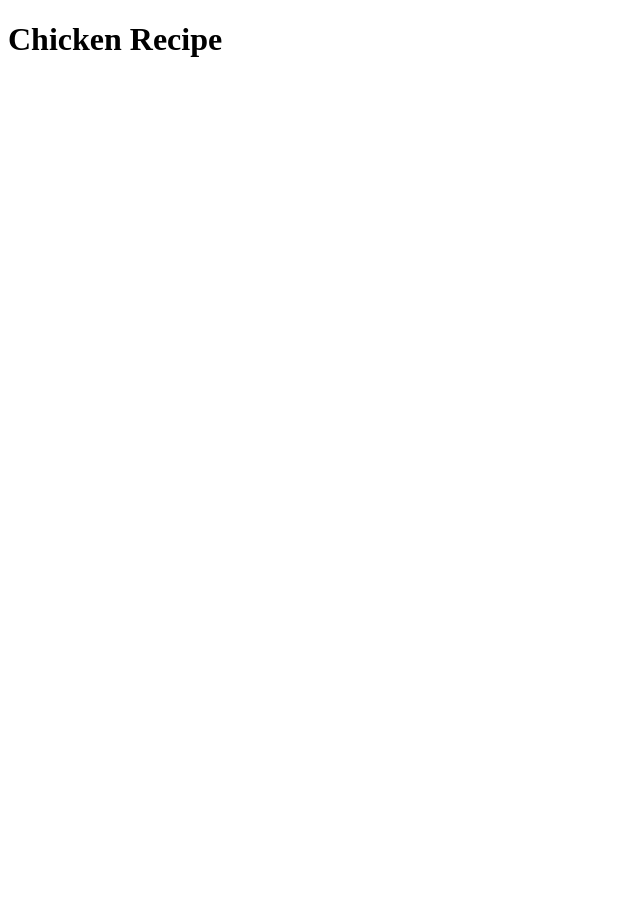
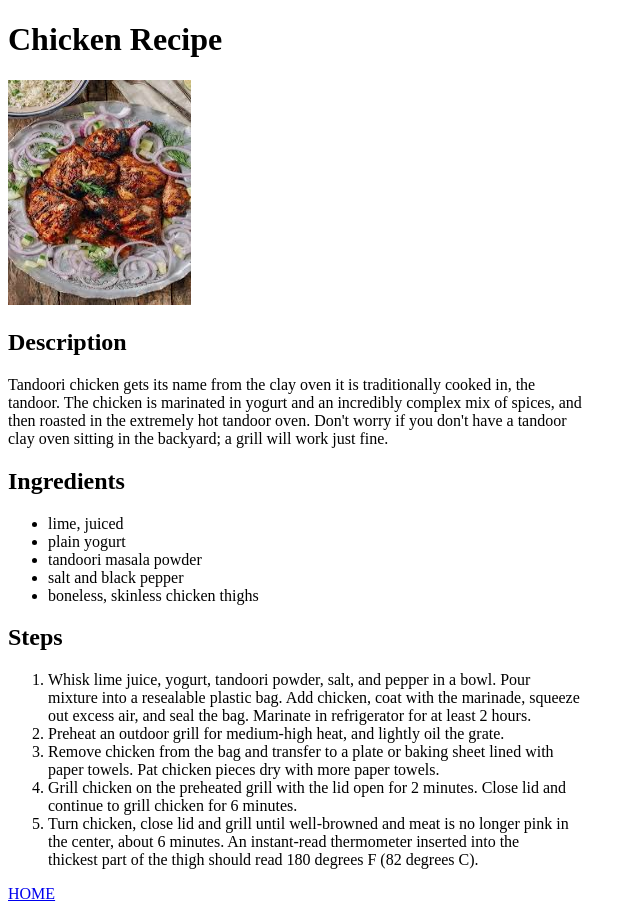
Before and after one commit to manishxspace/odin-recipes, a plain HTML site: page recipes/chicken.html in a window 1280 px wide. Shown: the whole page, without its empty margins (0-640 px from the left). Before the commit the page ends 800 px from the top, so only its background shows below. Drawn offline with Linux system fonts and the light colour scheme.

Commit message:
Add details to chicken.html

```diff
--- a/recipes/chicken.html
+++ b/recipes/chicken.html
@@ -7,5 +7,49 @@
 </head>
 <body>
     <h1>Chicken Recipe</h1>
+
+    <img src="../images/chicken.jpg" alt="chicken image" width="183" height="225">
+
+    <h2>Description</h2>
+    <p>Tandoori chicken gets its name from the clay oven it is traditionally cooked in, the
+       <br>
+       tandoor. The chicken is marinated in yogurt and an incredibly complex mix of spices, and
+       <br>
+       then roasted in the extremely hot tandoor oven. Don't worry if you don't have a tandoor
+       <br>
+       clay oven sitting in the backyard; a grill will work just fine.
+    </p>
+
+    <h2>Ingredients</h2>
+    <ul>
+        <li>lime, juiced</li>
+        <li>plain yogurt</li>
+        <li>tandoori masala powder</li>
+        <li>salt and black pepper</li>
+        <li>boneless, skinless chicken thighs</li>
+    </ul>
+
+    <h2>Steps</h2>
+    <ol>
+        <li>Whisk lime juice, yogurt, tandoori powder, salt, and pepper in a bowl. Pour
+            <br>
+            mixture into a resealable plastic bag. Add chicken, coat with the marinade, squeeze
+            <br>
+            out excess air, and seal the bag. Marinate in refrigerator for at least 2 hours.</li>
+        <li>Preheat an outdoor grill for medium-high heat, and lightly oil the grate.</li>
+        <li>Remove chicken from the bag and transfer to a plate or baking sheet lined with
+            <br>
+            paper towels. Pat chicken pieces dry with more paper towels.</li>
+        <li>Grill chicken on the preheated grill with the lid open for 2 minutes. Close lid and
+            <br>
+            continue to grill chicken for 6 minutes.</li>
+        <li>Turn chicken, close lid and grill until well-browned and meat is no longer pink in
+            <br>
+            the center, about 6 minutes. An instant-read thermometer inserted into the
+            <br>
+            thickest part of the thigh should read 180 degrees F (82 degrees C).</li>
+    </ol>
+
+    <a href="../index.html">HOME</a>
 </body>
 </html>
```
Also changed, not shown: recipes/pasta.html (+2 -0 lines).
